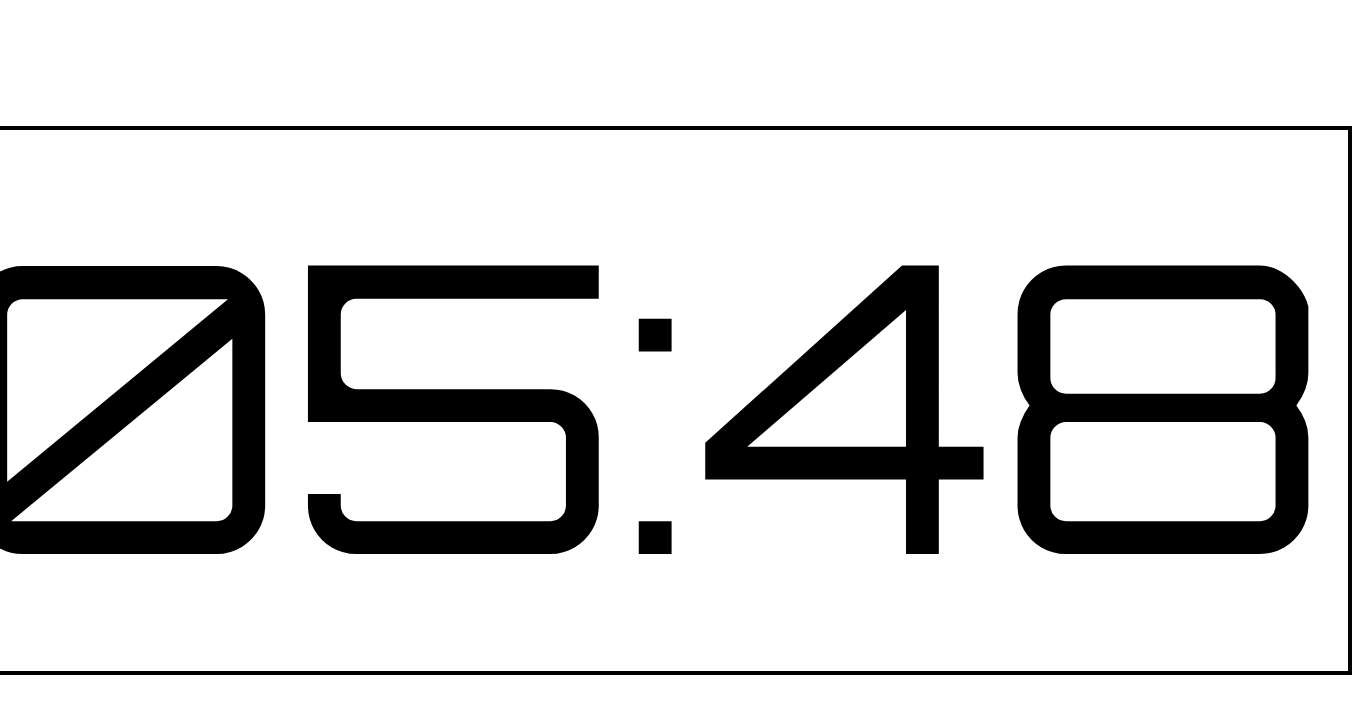
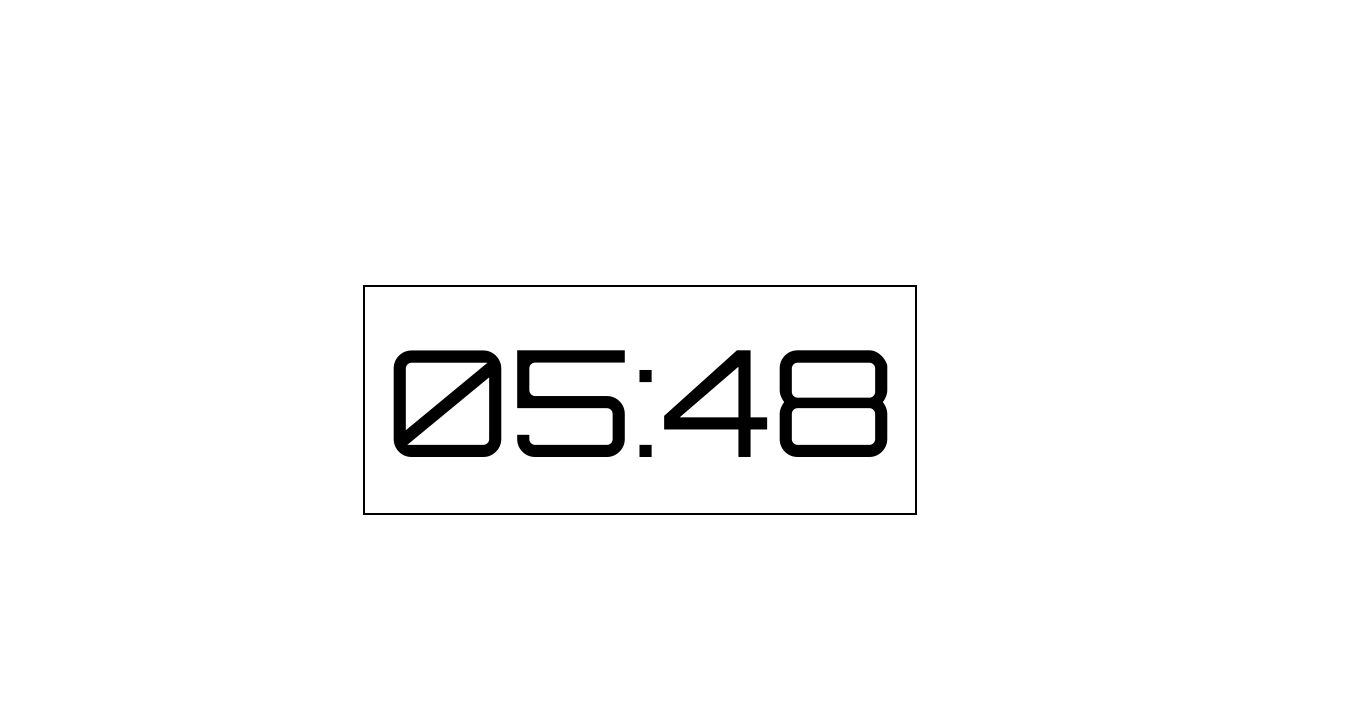
Before and after one commit to Manuelfuchs1981/Notion-Uhrzeit, a plain HTML site: page index.html in a window 1280 px wide. Shown: the whole page, 1352 px wide, since content can reach past the window. Drawn offline with Linux system fonts and the light colour scheme.

Commit message:
Add files via upload

```diff
--- a/index.html
+++ b/index.html
@@ -17,15 +17,16 @@
     }
     .clock-container {
         padding: 20px; /* Padding rundherum */
-        border: 3pt solid black; /* Schwarzer Rahmen */
+        border: 2pt solid black; /* Schwarzer Rahmen */
         display: flex;
         justify-content: center;
         align-items: center;
         background-color: transparent; /* Transparenter Hintergrund */
+        box-sizing: border-box;
     }
     .time {
         font-family: 'Orbitron', sans-serif;
-        font-size: 300pt;
+        font-size: calc(20px + 10vw); /* Responsive Schriftgröße */
         color: black;
         text-align: center;
     }
```
